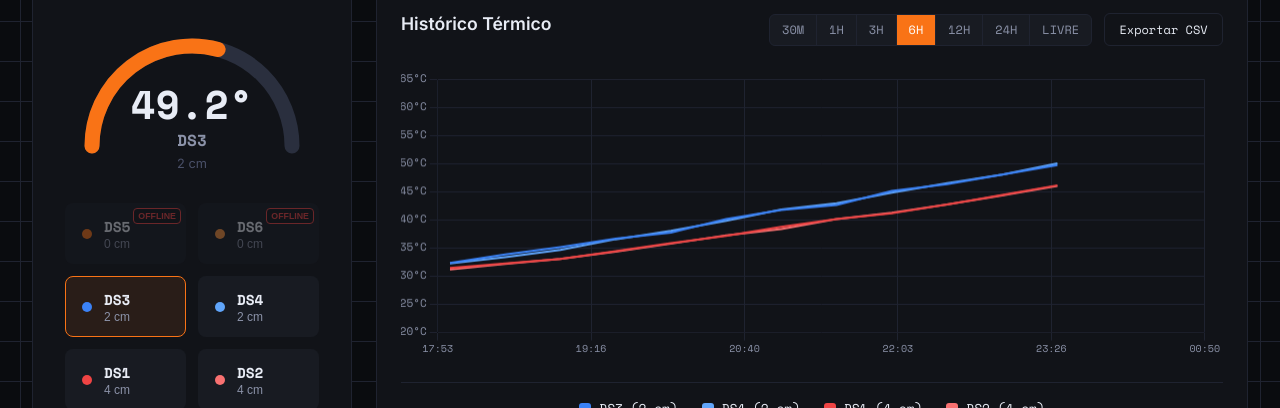
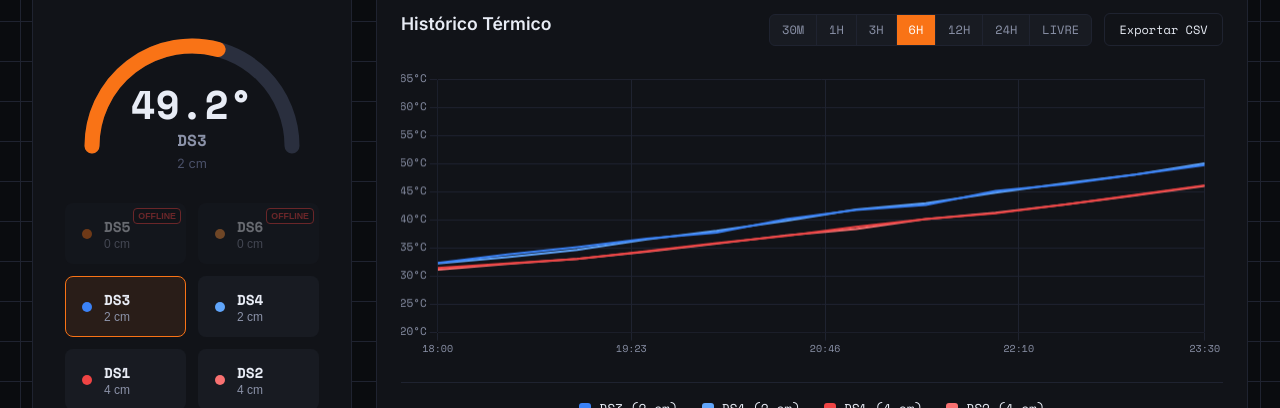
Before and after one commit to ayrtonct/thermoasfalto, a React (Vite) app: page / in a window 1280 px wide. Shown: the part 339-747 px from the top of the page. Built offline with nearby package versions, Linux system fonts and the light colour scheme; no server answers.

Commit message:
fix: remove espaco vazio no inicio do grafico

```diff
--- a/src/components/HistoryChart/HistoryChart.jsx
+++ b/src/components/HistoryChart/HistoryChart.jsx
@@ -72,7 +72,7 @@ export const HistoryChart = ({
 
   const chartData = useMemo(() => {
     if (!historico || historico.length === 0) {
-      return { datasets: [], hasMultiDayRange: false };
+      return { datasets: [], hasMultiDayRange: false, minX: null, maxX: null };
     }
 
     const orderedHistory = [...historico]
@@ -80,12 +80,14 @@ export const HistoryChart = ({
       .sort((a, b) => new Date(a.data_hora).getTime() - new Date(b.data_hora).getTime());
 
     if (orderedHistory.length === 0) {
-      return { datasets: [], hasMultiDayRange: false };
+      return { datasets: [], hasMultiDayRange: false, minX: null, maxX: null };
     }
 
     const firstTimestamp = new Date(orderedHistory[0].data_hora);
     const lastTimestamp = new Date(orderedHistory[orderedHistory.length - 1].data_hora);
     const hasMultiDayRange = firstTimestamp.toDateString() !== lastTimestamp.toDateString();
+    const minX = firstTimestamp.getTime();
+    const maxX = lastTimestamp.getTime();
 
     const datasets = SENSORS.filter((sensor) => sensor.active).map((sensor) => {
       const dataKey = `temp_${sensor.id}`;
@@ -108,7 +110,7 @@ export const HistoryChart = ({
       };
     });
 
-    return { datasets, hasMultiDayRange };
+    return { datasets, hasMultiDayRange, minX, maxX };
   }, [historico, hiddenDatasets]);
 
   const chartOptions = {
@@ -152,6 +154,10 @@ export const HistoryChart = ({
     scales: {
       x: {
         type: 'linear',
+        bounds: 'data',
+        offset: false,
+        min: chartData.minX ?? undefined,
+        max: chartData.maxX ?? undefined,
         grid: {
           color: '#1f2330',
           drawBorder: false,
```
